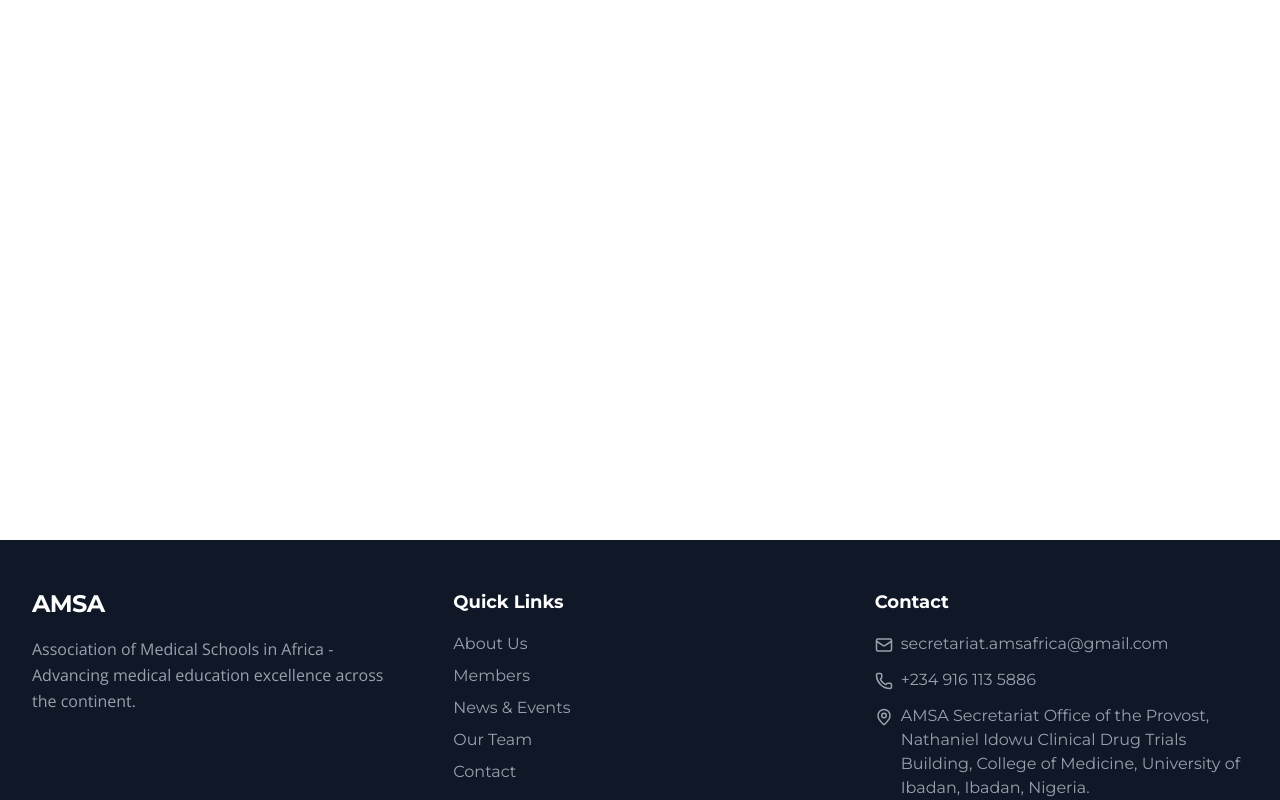
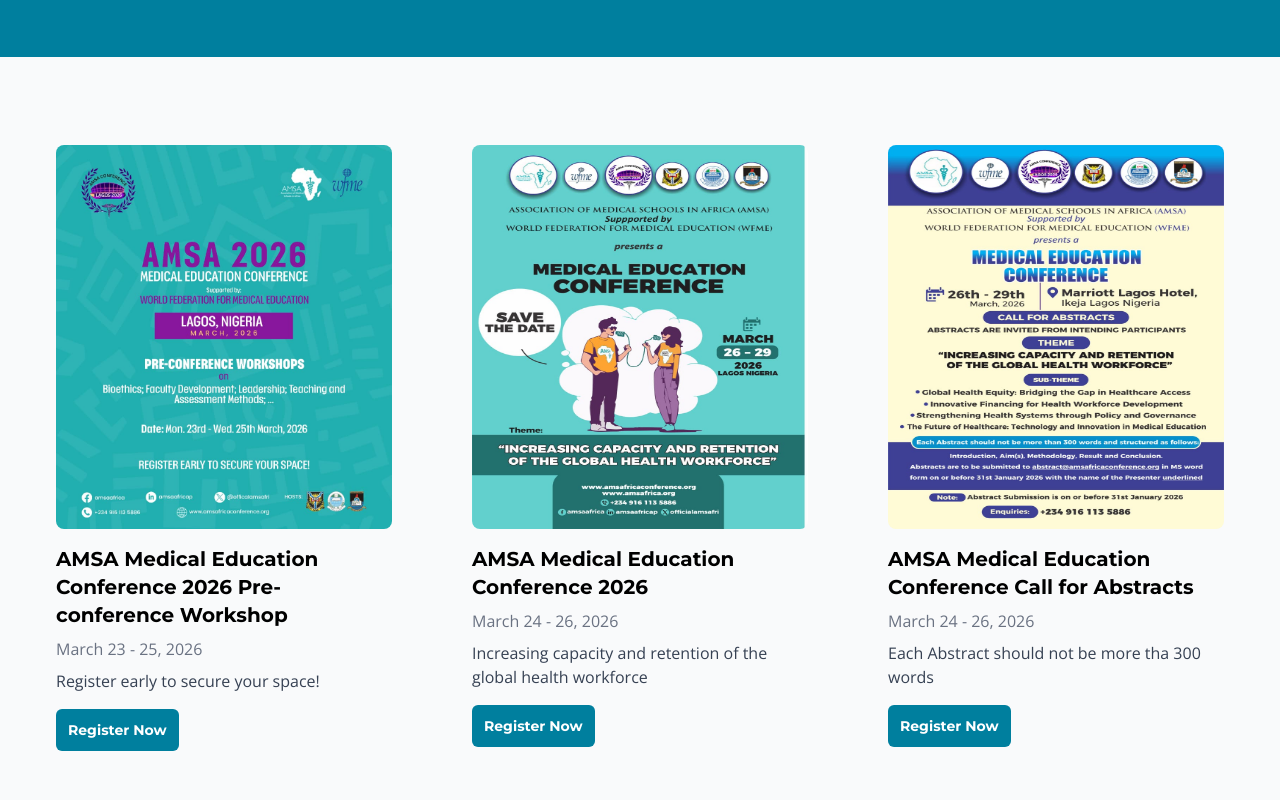
Before and after one commit to Tobi-Oyedele/AMSAfrica, a Next.js app: page /news-events in a window 1280 px wide. Shown: the part 340-1140 px from the top of the page. Built offline with nearby package versions, Linux system fonts and the light colour scheme.

Commit message:
Created News&Events Page

```diff
--- a/src/app/contact/page.tsx
+++ b/src/app/contact/page.tsx
@@ -26,7 +26,7 @@
       </section>
 
       <section className="py-20 bg-white">
-        <div className="max-w-7xl mx-auto px-4 sm:px-6 lg:px-8">
+        <div className="max-w-7xl mx-auto px-4 lg:px-8">
           <div className="grid md:grid-cols-2 gap-12">
             {/* Contact Information */}
             <div>
@@ -128,7 +128,9 @@
 
             {/* Contact Form */}
             <div className="bg-gray-50 p-8 rounded-lg">
-              <h2 className="text-gray-900 mb-6">Send Us a Message</h2>
+              <h2 className="text-gray-900 mb-6 text-xl font-semibold">
+                Send Us a Message
+              </h2>
               <form className="space-y-6">
                 <div>
                   <label htmlFor="name" className="block text-gray-700 mb-2">
--- a/src/app/news-events/page.tsx
+++ b/src/app/news-events/page.tsx
@@ -1,5 +1,68 @@
+import { newsData } from "@/data/news";
+import Image from "next/image";
+
 const page = () => {
-  return <div className="min-h-screen">News</div>;
+  return (
+    <div className="min-h-screen">
+      {/* Hero Section */}
+      <section className="bg-primary text-white py-24">
+        <div className="max-w-7xl mx-auto px-4 lg:px-8">
+          <h1 className="text-white mb-6 text-5xl md:text-6xl font-semibold leading-tight">
+            News & Events
+          </h1>
+          <p className="leading-relaxed">
+            Stay informed about the latest news, developments, and events
+            shaping medical education across Africa.
+          </p>
+        </div>
+      </section>
+
+      {/* News Section */}
+      <section className="py-16 bg-gray-50">
+        <div className="max-w-7xl mx-auto px-4 lg:px-8 grid grid-cols-1 md:grid-cols-3 gap-8">
+          {newsData.map((news, index) => (
+            <div
+              key={index}
+              className="p-6 rounded-lg transform transition duration-300 hover:-translate-y-1 hover:scale-[1.02]"
+            >
+              {/* Image */}
+              <div className="w-full mb-4">
+                <Image
+                  src={news.image}
+                  alt={news.title}
+                  width={400}
+                  height={400}
+                  className="w-full h-96 object-center rounded-lg"
+                />
+              </div>
+
+              {/* Text */}
+              <div>
+                <h2 className="text-xl font-semibold mb-2">{news.title}</h2>
+                <p className="text-gray-500 mb-2">{news.date}</p>
+                {news.description && (
+                  <p className="text-gray-700">{news.description}</p>
+                )}
+
+                {news.link && (
+                  <div className="pt-6 ml-auto">
+                    <a
+                      href={news.link}
+                      target="_blank"
+                      rel="noopener noreferrer"
+                      className="p-3 text-sm bg-primary text-white rounded-md font-semibold hover:bg-primary/90 transition-colors whitespace-nowrap"
+                    >
+                      {news.linkText || "Learn More"}
+                    </a>
+                  </div>
+                )}
+              </div>
+            </div>
+          ))}
+        </div>
+      </section>
+    </div>
+  );
 };
 
 export default page;
--- /dev/null
+++ b/src/data/news.ts
@@ -0,0 +1,36 @@
+export type News = {
+  title: string;
+  date: string;
+  image: string;
+  description: string;
+  link?: string;
+  linkText?: string;
+};
+
+export const newsData: News[] = [
+  {
+    title: "AMSA Medical Education Conference 2026 Pre-conference Workshop",
+    date: "March 23 - 25, 2026",
+    image: "/images/amsa-2026-pre-conference.jpg",
+    description: "Register early to secure your space!",
+    link: "https://www.amsafricaconference.org",
+    linkText: "Register Now",
+  },
+  {
+    title: "AMSA Medical Education Conference 2026",
+    date: "March 24 - 26, 2026",
+    image: "/images/amsa-2026-save-the-date.jpg",
+    description:
+      "Increasing capacity and retention of the global health workforce",
+    link: "https://www.amsafricaconference.org",
+    linkText: "Register Now",
+  },
+  {
+    title: "AMSA Medical Education Conference Call for Abstracts",
+    date: "March 24 - 26, 2026",
+    image: "/images/call-for-abstracts.jpg",
+    description: "Each Abstract should not be more tha 300 words",
+    link: "https://www.amsafricaconference.org",
+    linkText: "Register Now",
+  },
+];
```
Also changed, not shown: public/images/AMSA 2026 Conference 2nd Announcement & Registration Fee.jpg (deleted), public/images/amsa-2026-pre-conference.jpg (added).
